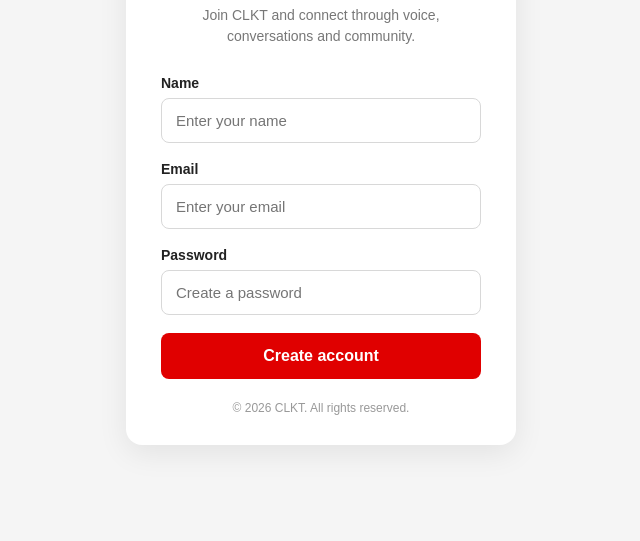
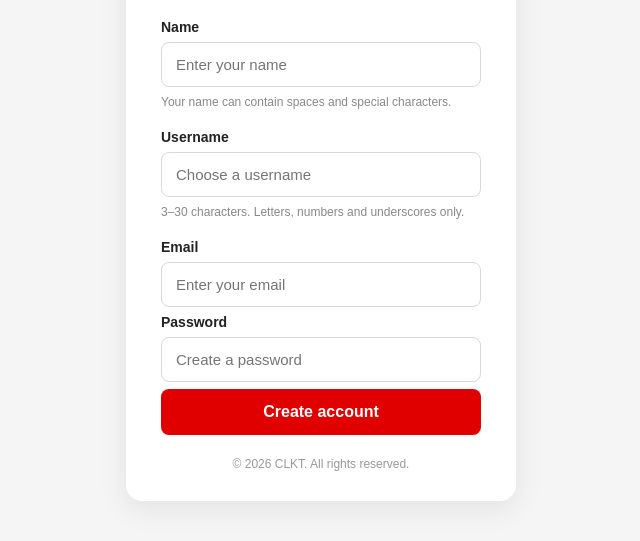
Before and after one commit to Abdikarim-Mohamud-Ali/CLKT, a plain HTML site: page register.html in a window 1280 px wide. Shown: the part 259-800 px from the top of the page, without its empty margins (319-959 px from the left). Drawn offline with Linux system fonts and the light colour scheme.

Commit message:
Add files via upload

```diff
--- a/register.html
+++ b/register.html
@@ -4,10 +4,16 @@
 
 <head>
 
+
 <meta charset="UTF-8">
-<meta name="viewport" content="width=device-width, initial-scale=1.0">
+
+<meta
+    name="viewport"
+    content="width=device-width, initial-scale=1.0"
+>
 
 <title>Create your CLKT account</title>
+
 
 <style>
 
@@ -17,11 +23,15 @@
 
 
     body {
+
         margin: 0;
+
         min-height: 100vh;
 
         display: flex;
+
         justify-content: center;
+
         align-items: center;
 
         background: #f5f5f5;
@@ -29,18 +39,23 @@
         font-family: Arial, Helvetica, sans-serif;
 
         color: #222;
+
     }
 
 
     .container {
+
         width: 100%;
+
         max-width: 430px;
 
         padding: 20px;
+
     }
 
 
     .card {
+
         background: white;
 
         padding: 25px 35px 30px;
@@ -49,38 +64,47 @@
 
         box-shadow:
             0 8px 30px rgba(0, 0, 0, 0.08);
+
     }
 
 
     /* CLKT LOGO */
 
     .brand {
+
         text-align: center;
 
         margin-bottom: 20px;
+
     }
 
 
     .logo {
+
         width: 115px;
+
         height: auto;
 
         display: block;
 
         margin: 0 auto;
+
     }
 
 
     h1 {
+
         margin: 0 0 8px;
 
         font-size: 25px;
 
         text-align: center;
+
     }
 
 
     .subtitle {
+
         margin: 0 0 28px;
 
         text-align: center;
@@ -90,10 +114,12 @@
         font-size: 14px;
 
         line-height: 1.5;
+
     }
 
 
     label {
+
         display: block;
 
         margin-bottom: 7px;
@@ -101,15 +127,17 @@
         font-size: 14px;
 
         font-weight: 600;
+
     }
 
 
     input {
+
         width: 100%;
 
         padding: 13px 14px;
 
-        margin-bottom: 18px;
+        margin-bottom: 7px;
 
         border: 1px solid #d8d8d8;
 
@@ -120,15 +148,32 @@
         outline: none;
 
         transition: border-color 0.2s;
+
     }
 
 
     input:focus {
-        border-color: #E00000;
+
+        border-color: #e00000;
+
+    }
+
+
+    .input-help {
+
+        margin: 0 0 18px;
+
+        color: #888;
+
+        font-size: 12px;
+
+        line-height: 1.4;
+
     }
 
 
     button {
+
         width: 100%;
 
         padding: 14px;
@@ -137,7 +182,7 @@
 
         border-radius: 8px;
 
-        background: #E00000;
+        background: #e00000;
 
         color: white;
 
@@ -148,15 +193,28 @@
         cursor: pointer;
 
         transition: background 0.2s;
+
     }
 
 
     button:hover {
+
         background: #b80000;
+
+    }
+
+
+    button:disabled {
+
+        background: #999;
+
+        cursor: not-allowed;
+
     }
 
 
     #message {
+
         margin: 18px 0 0;
 
         text-align: center;
@@ -164,10 +222,12 @@
         font-size: 14px;
 
         line-height: 1.5;
+
     }
 
 
     .footer {
+
         margin-top: 22px;
 
         text-align: center;
@@ -175,13 +235,16 @@
         color: #999;
 
         font-size: 12px;
+
     }
 
 </style>
 
+
 </head>
 
 <body>
+
 
 <div class="container">
 
@@ -210,52 +273,102 @@
 
 
         <p class="subtitle">
-        Join CLKT and connect through voice, conversations and community.
+
+            Join CLKT and connect through voice,
+            conversations and community.
+
         </p>
 
 
         <form id="registerForm">
 
 
+            <!-- NAME -->
+
             <label for="name">
                 Name
             </label>
+
 
             <input
                 type="text"
                 id="name"
                 placeholder="Enter your name"
+                autocomplete="name"
                 required
             >
 
+
+            <p class="input-help">
+                Your name can contain spaces and special characters.
+            </p>
+
+
+            <!-- USERNAME -->
+
+            <label for="username">
+                Username
+            </label>
+
+
+            <input
+                type="text"
+                id="username"
+                placeholder="Choose a username"
+                autocomplete="username"
+                minlength="3"
+                maxlength="30"
+                pattern="[a-zA-Z0-9_]+"
+                required
+            >
+
+
+            <p class="input-help">
+                3–30 characters. Letters, numbers and underscores only.
+            </p>
+
+
+            <!-- EMAIL -->
 
             <label for="email">
                 Email
             </label>
 
+
             <input
                 type="email"
                 id="email"
                 placeholder="Enter your email"
+                autocomplete="email"
                 required
             >
 
+
+            <!-- PASSWORD -->
 
             <label for="password">
                 Password
             </label>
 
+
             <input
                 type="password"
                 id="password"
                 placeholder="Create a password"
+                autocomplete="new-password"
                 required
             >
 
 
-        <button type="submit">
+            <!-- CREATE ACCOUNT -->
+
+            <button
+                type="submit"
+                id="registerButton"
+            >
                 Create account
             </button>
+
 
         </form>
 
@@ -264,7 +377,9 @@
 
 
         <div class="footer">
+
             © 2026 CLKT. All rights reserved.
+
         </div>
 
 
@@ -273,7 +388,9 @@
 
 </div>
 
+
 <script src="register.js"></script>
+
 
 </body>
 
--- a/register.js
+++ b/register.js
@@ -1,68 +1,129 @@
+
 const registerForm = document.getElementById("registerForm");
 
 const message = document.getElementById("message");
+
 
 registerForm.addEventListener("submit", async function(event) {
 
 
     // Stop the browser from refreshing the page
+
     event.preventDefault();
 
+
     // Get the information entered by the user
+
     const name = document.getElementById("name").value;
+
+    const username = document.getElementById("username").value;
+
     const email = document.getElementById("email").value;
+
     const password = document.getElementById("password").value;
 
+
     // Show a temporary message
+
     message.textContent = "Creating your CLKT account...";
+
 
     try {
 
+
         // Send the information to our live Render backend
+
         const response = await fetch(
+
             "https://clkt-backend.onrender.com/api/users/register",
+
             {
+
                 method: "POST",
 
                 headers: {
+
                     "Content-Type": "application/json"
+
                 },
 
                 body: JSON.stringify({
+
                     name: name,
+
+                    username: username,
+
                     email: email,
+
                     password: password
+
                 })
+
             }
+
         );
 
+
         // Get the backend's response
+
         const data = await response.json();
 
+
         // Show the backend message directly to the user
+
         message.textContent = data.message;
 
+
         // If registration was successful
+
         if (response.ok) {
 
+
             // Remember the email in the browser
+
             localStorage.setItem(
+
                 "clktVerificationEmail",
+
                 email
+
             );
 
+
             // Go to the verification page
+
             window.location.href = "verify.html";
+
         }
+
 
     } catch (error) {
 
+
         // Show a friendly message if the server cannot be reached
+
         message.textContent =
+
             "Unable to connect to CLKT. Please try again.";
 
+
         console.error(error);
+
     }
 
 
 });
+
+
+This now sends:
+
+text
+name
+username
+email
+password
+
+
+to:
+
+`/api/users/register`
```
Lines whose indentation alone changed are shown as unchanged.
